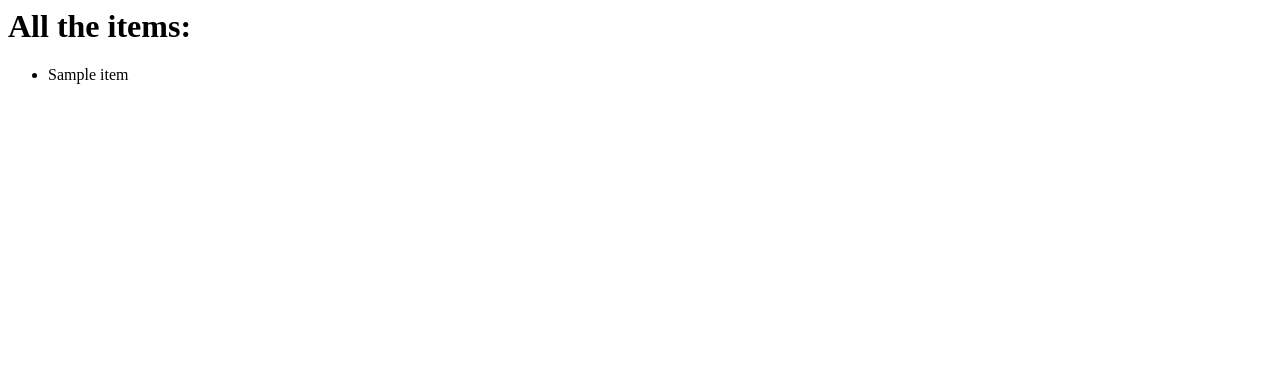
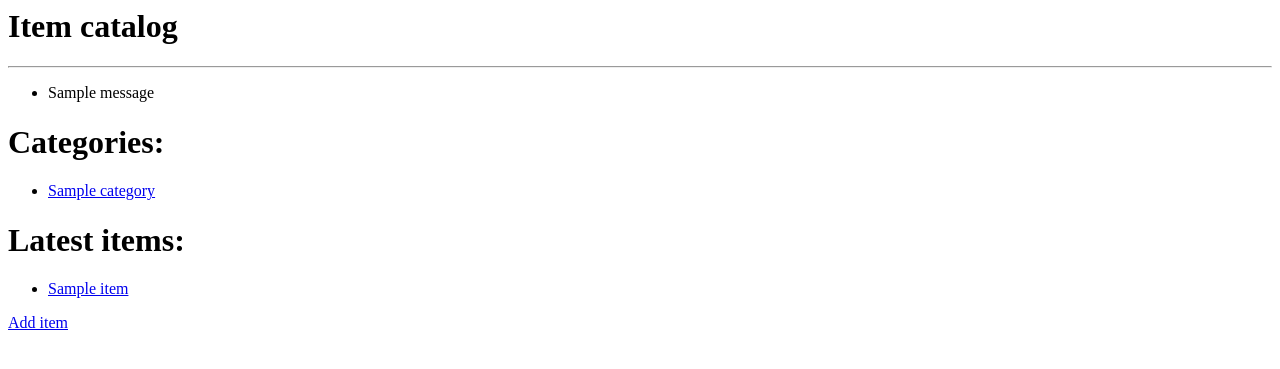
Before and after one commit to pim0223/item-catalog, a Flask app: page / in a window 1280 px wide. Shown: the top 369 px of the page. Run offline with Flask 2, Linux system fonts and the light colour scheme; tables that the repository leaves empty hold one stand-in row (values such as "Sample post"); one stand-in notice (Sample message) is shown; parts of the project's set-up code (start-up, migrations or seed data) failed here and were passed over.

Commit message:
Added template inheritance

```diff
--- a/src/routes.py
+++ b/src/routes.py
@@ -1,14 +1,15 @@
-from flask import Flask, request, render_template
+from flask import Flask, request, render_template, redirect, url_for, flash
 from src.models import Item, Category
 from src.forms import ItemForm
-from src import app
+from src import app, db
 
 @app.route('/')
 @app.route('/catalog/')
 @app.route('/catalog/items/')
 def show_all_items():
-    items = Item.query.all()
-    return render_template('catalog.html', items=items)
+    items = Item.query.order_by(Item.created_at.desc()).limit(10).all()
+    categories = Category.query.all()
+    return render_template('catalog.html', items=items, categories=categories, title='All items')
 
 @app.route('/catalog/categories/<category_name>/')
 def show_items_category(category_name):
@@ -23,25 +24,47 @@ def view_item(item_name):
 
 @app.route('/catalog/items/add/', methods=['GET','POST'])
 def add_item():
+    form = ItemForm()
     if request.method == 'GET':
-        form = ItemForm()
         return render_template('add_item.html', form=form)
     else:
-        pass
+        item = Item(
+            name = form.data['name'],
+            description = form.data['description'],
+            category_id = form.data['category']
+            )
+        db.session.add(item)
+        db.session.commit()
+        flash('Item added successfully!')
+
+        return(redirect(url_for('show_all_items')))
 
 @app.route('/catalog/items/<item_name>/edit/', methods=['GET','POST'])
 def edit_item(item_name):
     item = Item.query.filter_by(name=item_name).one()
+    form = ItemForm(name=item.name, description=item.description, category=item.category.name)
+
     if request.method == 'GET':
-        form = ItemForm(name=item.name, description=item.description, category=item.category.name)
         return render_template('edit_item.html', form=form)
     else:
-        pass
+        item.name = form.data['name']
+        item.description = form.data['description']
+        item.category_id = form.data['category']
+        db.session.add(item)
+        db.session.commit()
+        flash('Item edited successfully!')
+
+        return(redirect(url_for('show_all_items')))
 
 @app.route('/catalog/items/<item_name>/delete/', methods=['GET','POST'])
 def delete_item(item_name):
     item = Item.query.filter_by(name=item_name).one()
+
     if request.method == 'GET':
         return render_template('delete_item.html', item=item)
     else:
-        pass
+        db.session.delete(item)
+        db.session.commit()
+        flash('Item deleted successfully!')
+
+        return(redirect(url_for('show_all_items')))
--- /dev/null
+++ b/src/templates/base.html
@@ -0,0 +1,21 @@
+<html>
+    <head>
+        <title>{{ title }} - item catalog</title>
+    </head>
+    <body>
+        <div>
+            <h1>Item catalog</h1>
+        </div>
+        <hr>
+        {% with messages = get_flashed_messages() %}
+        {% if messages %}
+        <ul>
+            {% for message in messages %}
+            <li>{{ message }}</li>
+            {% endfor %}
+        </ul>
+        {% endif %}
+        {% endwith %}
+        {% block content %}{% endblock %}
+    </body>
+</html>
--- a/src/templates/catalog.html
+++ b/src/templates/catalog.html
@@ -1,16 +1,25 @@
-<html>
-    <head>
-        <title>Item catalog</title>
-    </head>
-    <body>
-        <h1>All the items:</h1>
+{% extends "base.html" %}
+{% block content %}
 
-        {% for item in items%}
+<h1>Categories:</h1>
 
-        <ul>
-          <li>{{ item.name }}</li>
-        </ul>
+{% for category in categories%}
 
-        {% endfor %}
-    </body>
-</html>
+<ul>
+  <li><a href= '{{url_for('show_items_category', category_name=category.name)}}'> {{category.name}} </a></li>
+</ul>
+
+{% endfor %}
+
+<h1>Latest items:</h1>
+
+{% for item in items%}
+
+<ul>
+  <li><a href= '{{url_for('view_item', item_name=item.name)}}'>{{item.name}}</a></li>
+</ul>
+
+{% endfor %}
+
+<a href= '{{url_for('add_item')}}'>Add item</a>
+{% endblock %}
```
Also changed, not shown: src/templates/add_item.html (+5 -7 lines), src/templates/category.html (+5 -7 lines), src/templates/delete_item.html (+5 -5 lines), src/templates/edit_item.html (+5 -7 lines), src/templates/view_item.html (+11 -12 lines).
